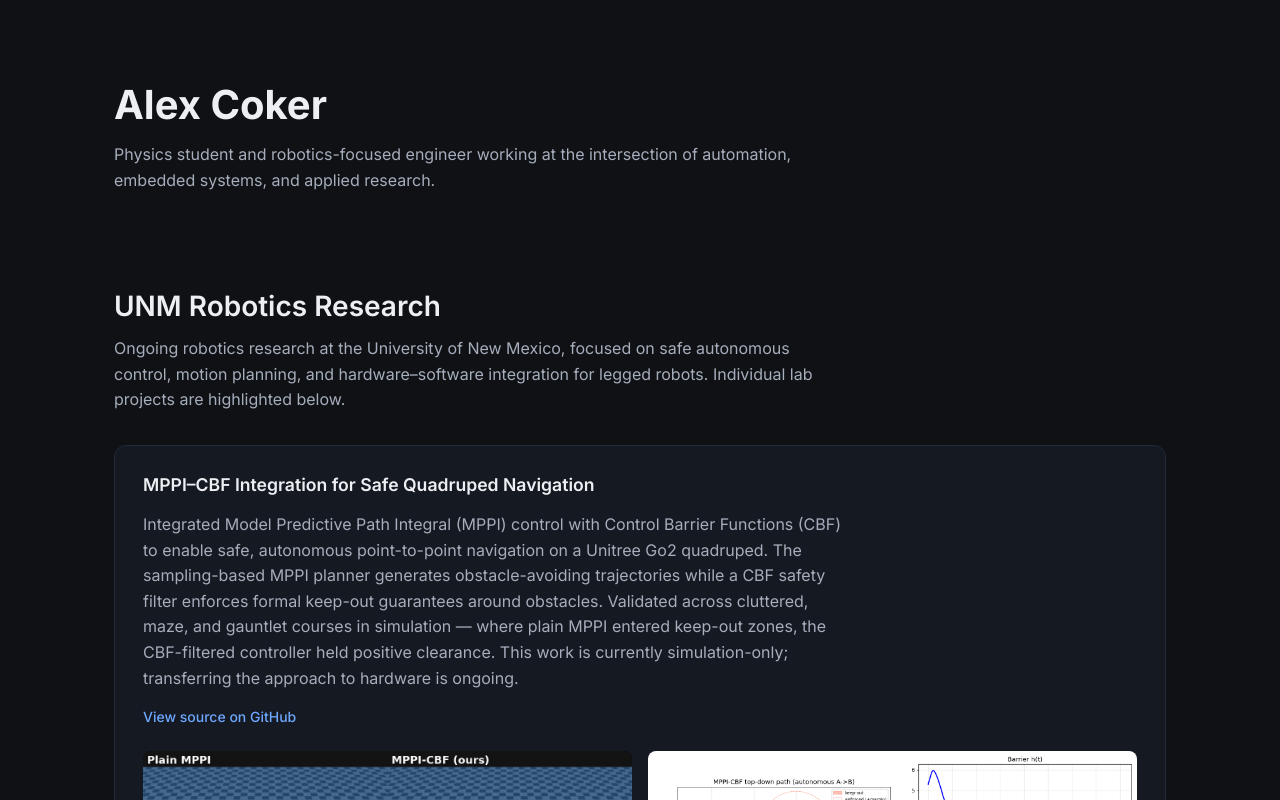
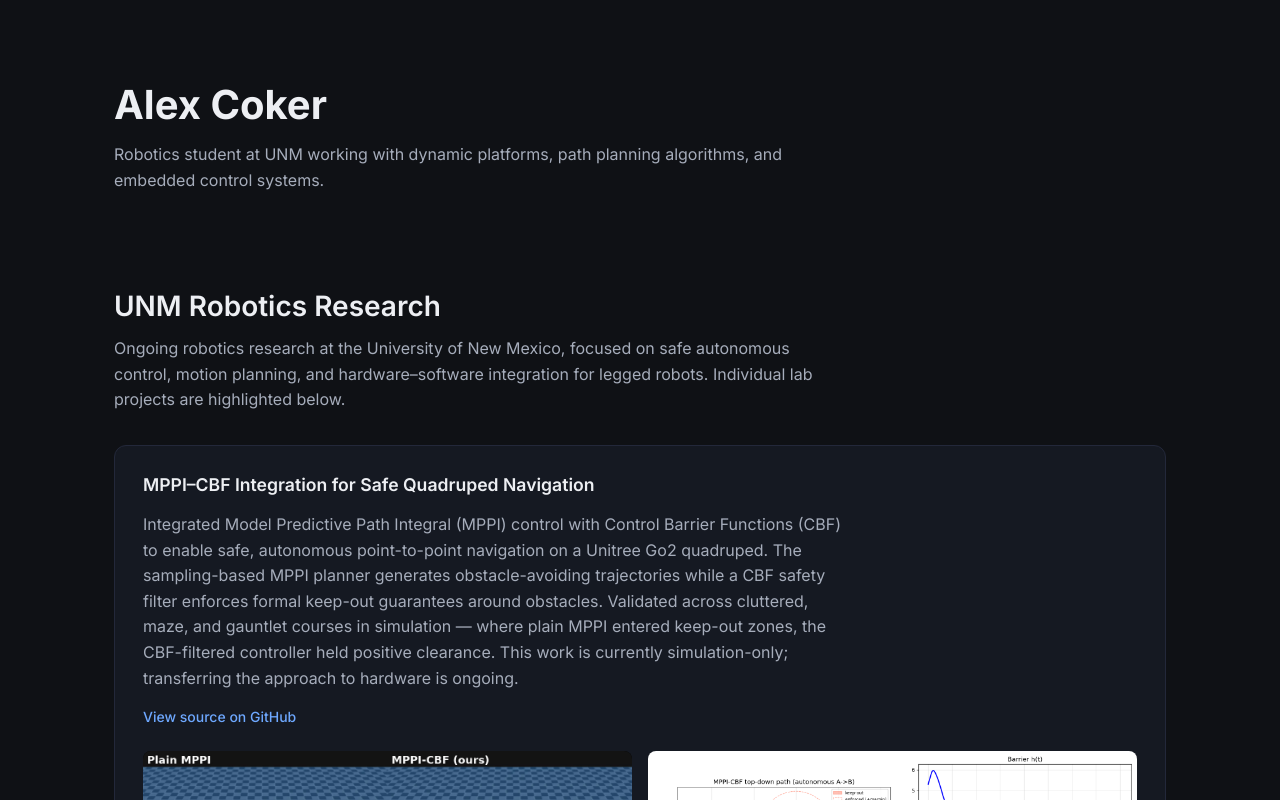
Before and after one commit to alexkcoker/alexkcoker.github.io, a Next.js app: page / in a window 1280 px wide. Shown: the top 800 px of the page. Built offline with nearby package versions, Linux system fonts and the light colour scheme; grey boxes are pictures that could not be loaded.

Commit message:
Update hero tagline

```diff
--- a/src/data/content.ts
+++ b/src/data/content.ts
@@ -71,7 +71,7 @@ export interface Section {
 export const hero = {
   name: 'Alex Coker',
   tagline:
-    'Physics student and robotics-focused engineer working at the intersection of automation, embedded systems, and applied research.',
+    'Robotics student at UNM working with dynamic platforms, path planning algorithms, and embedded control systems.',
 };
 
 export const sections: Section[] = [
```
